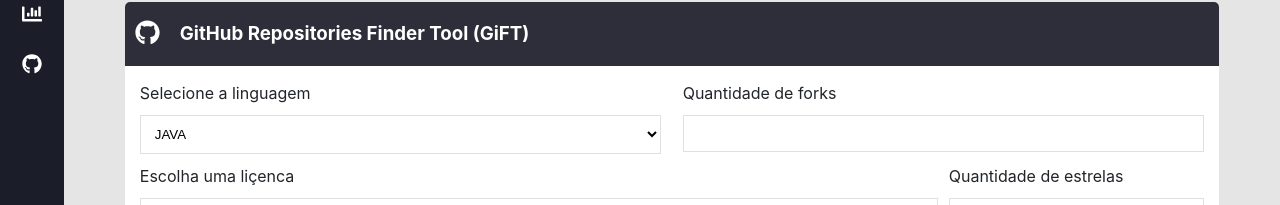
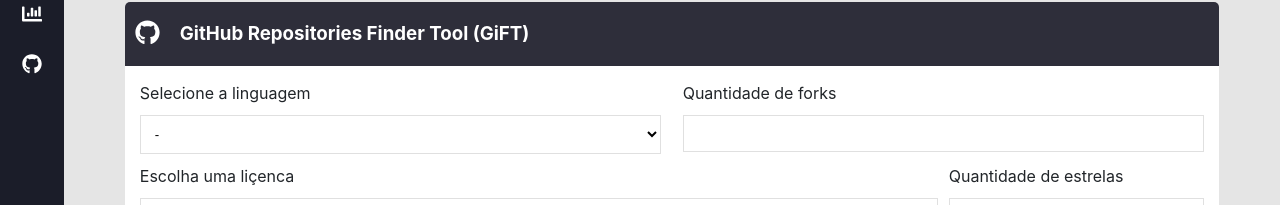
Before and after one commit to Diogoloiola/excomment-frontend, a React (Create React App) app: page /gift in a window 1280 px wide. Shown: the part 78-283 px from the top of the page. Built offline with nearby package versions, Linux system fonts and the light colour scheme.

Commit message:
criado novos campos

```diff
--- a/src/data/languages.js
+++ b/src/data/languages.js
@@ -1,3 +1,3 @@
-const languages = ['java', 'c', 'html', 'css', 'python', 'javascript', 'assembly']
+const languages = ['-', 'java', 'c', 'html', 'css', 'python', 'javascript', 'assembly']
 
 export default languages
--- a/src/data/licenses.js
+++ b/src/data/licenses.js
@@ -1,4 +1,7 @@
-const licenses = [
+const licenses = [{
+        name: '-',
+        value: ''
+    },
     {
         name: 'Apache License 2.0',
         value: 'apache-2.0'
@@ -44,7 +47,7 @@
         value: 'wtfpl'
     },
     {
-    name:'Educational Community License v2.0',
+        name: 'Educational Community License v2.0',
         value: 'ecl-2.0'
     },
     {
@@ -126,6 +129,7 @@
     {
         name: 'zLib License',
         value: 'zlib'
-}]
+    }
+]
 
 export default licenses
```
Lines whose indentation alone changed are shown as unchanged.
